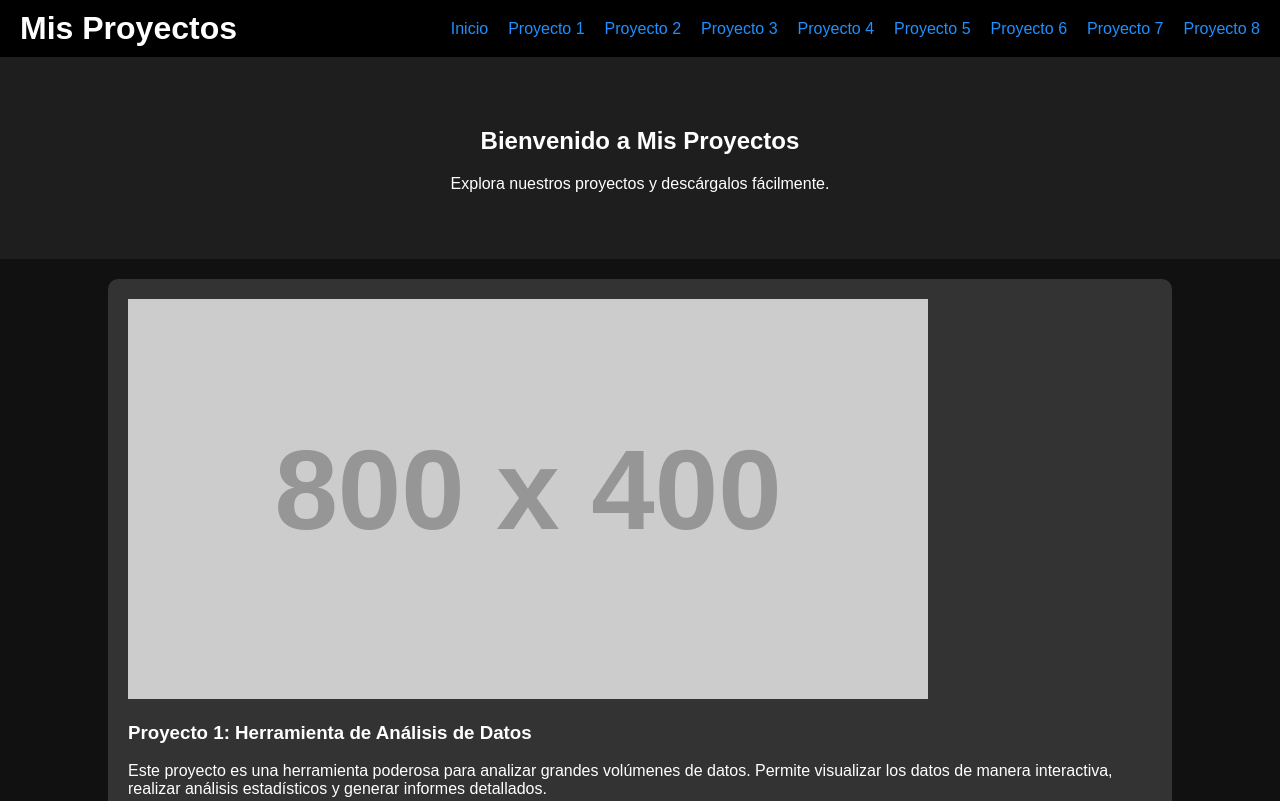
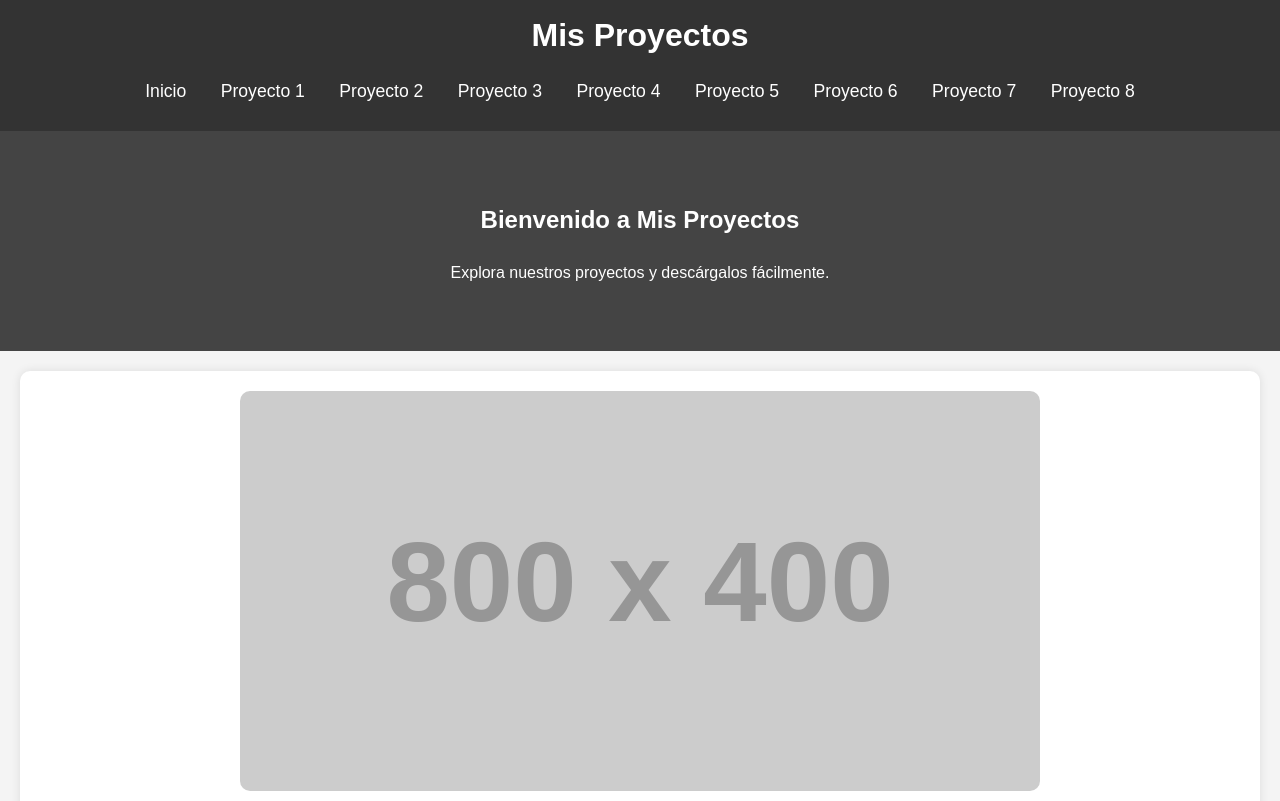
Before and after one commit to Keko1991d/informatica, a plain HTML site: page index.html in a window 1280 px wide. Shown: the top 801 px of the page. Drawn offline with Linux system fonts and the light colour scheme; placeholder pictures from the web are drawn by us.

Commit message:
Update styles.css

```diff
--- a/styles.css
+++ b/styles.css
@@ -1,105 +1,90 @@
-/* Estilo general para la página */
+/* Estilo general de las imágenes del proyecto */
+.project-image {
+    max-width: 100%;
+    height: auto; /* Mantiene la proporción de la imagen */
+    display: block;
+    margin: 0 auto 20px; /* Centra la imagen y agrega espacio debajo */
+    border-radius: 10px; /* Opcional: añade bordes redondeados */
+}
+
+/* Otros estilos */
 body {
     font-family: Arial, sans-serif;
+    line-height: 1.6;
     margin: 0;
     padding: 0;
-    color: #fff;
-    background-color: #111;
+    background-color: #f4f4f4;
 }
 
 header {
-    background-color: #000;
-    color: #fff;
-    padding: 10px 20px;
-    display: flex;
-    justify-content: space-between;
-    align-items: center;
+    background-color: #333;
+    color: white;
+    padding: 10px 0;
+    text-align: center;
 }
 
 header .logo h1 {
     margin: 0;
+    font-size: 2rem;
 }
 
 nav ul {
-    list-style-type: none;
+    list-style: none;
     padding: 0;
-    margin: 0;
-    display: flex;
+    text-align: center;
 }
 
 nav ul li {
-    margin-left: 20px;
+    display: inline;
+    margin: 0 15px;
 }
 
 nav ul li a {
-    color: #1e90ff;
+    color: white;
     text-decoration: none;
-}
-
-nav ul li a:hover {
-    text-decoration: underline;
+    font-size: 1.1rem;
 }
 
 .hero {
-    background-color: #1e1e1e;
-    color: #fff;
+    background-color: #444;
+    color: white;
+    padding: 50px 20px;
     text-align: center;
-    padding: 50px 20px;
+}
+
+main {
+    padding: 20px;
 }
 
 .project-card {
-    background-color: #333;
-    margin: 20px auto;
+    background-color: white;
+    border-radius: 10px;
     padding: 20px;
-    border-radius: 10px;
-    width: 80%;
-    max-width: 1200px;
+    margin-bottom: 20px;
+    box-shadow: 0px 0px 10px rgba(0, 0, 0, 0.1);
 }
 
-.card-content {
-    text-align: center;
-}
-
-.card-content h3 {
-    color: #1e90ff;
-}
-
-.card-content p {
-    color: #ccc;
+.project-card h3 {
+    margin-top: 0;
 }
 
 .project-link {
     display: inline-block;
-    margin-top: 10px;
+    background-color: #333;
+    color: white;
     padding: 10px 20px;
-    color: #fff;
-    background-color: #1e90ff;
+    text-decoration: none;
     border-radius: 5px;
-    text-decoration: none;
 }
 
 .project-link:hover {
-    background-color: #0d74d1;
-}
-
-pre {
-    background-color: #222;
-    color: #ccc;
-    padding: 10px;
-    border-radius: 5px;
-    overflow-x: auto;
-    text-align: left;
-    display: block;
-    white-space: pre-wrap;
-}
-
-code {
-    font-family: monospace;
+    background-color: #555;
 }
 
 footer {
-    background-color: #000;
-    color: #fff;
     text-align: center;
-    padding: 10px;
+    padding: 10px 0;
+    background-color: #333;
+    color: white;
+    margin-top: 20px;
 }
```
